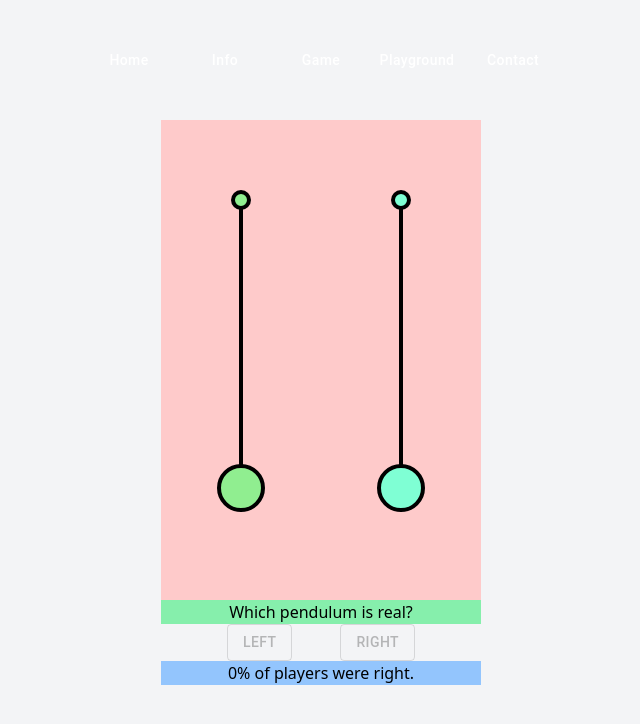
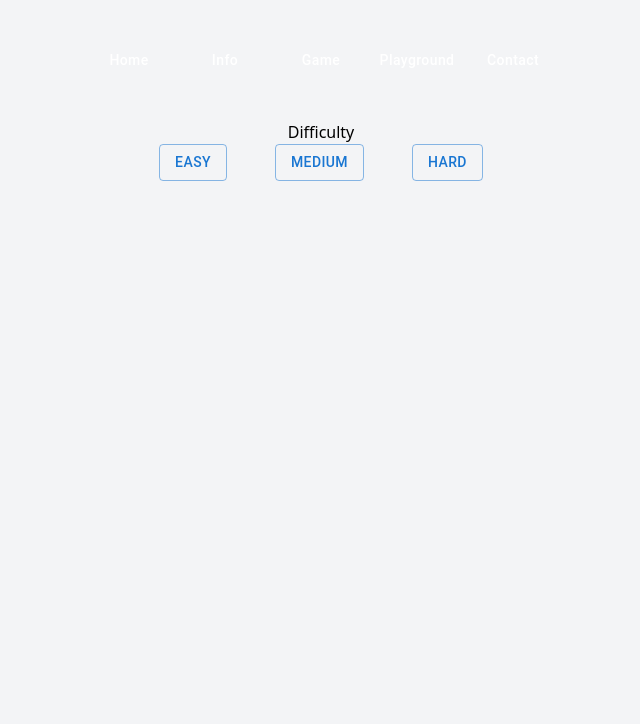
Before and after one commit to RealPendulum/RealPendulum, a Next.js app in the folder real-pendulum/: page /game in a window 1280 px wide. Shown: the top 724 px of the page, without its empty margins (319-959 px from the left). Built offline with nearby package versions, Linux system fonts and the light colour scheme; no server answers.

Commit message:
easy level works

```diff
--- a/real-pendulum/pages/game.tsx
+++ b/real-pendulum/pages/game.tsx
@@ -7,17 +7,67 @@ import { Button } from "@mui/material";
 import axios from "axios";
 
 export default function Game() {
+  const [currentSite, setCurrentSite] = useState(0);
+  const { Site } = GameSites[currentSite];
   return (
     <div className="min-h-screen bg-gray-100">
       <NavigationBar currentSiteUrl={Urls.gameURL} />
       <div className="flex justify-center">
+        <Site currentSite={currentSite} setCurrentSite={setCurrentSite} />
+      </div>
+      {/* <Difficulty currentSite={currentSite} setCurrentSite={setCurrentSite} /> */}
+      {/* <div className="flex justify-center">
         <TwoPendulums />
+      </div> */}
+    </div>
+  );
+}
+
+const GameSites: Site[] = [{ Site: Difficulty }, { Site: TwoPendulums }];
+interface Site {
+  Site: React.FC<DifficultyProps>;
+}
+
+function Difficulty({ currentSite, setCurrentSite }: DifficultyProps) {
+  return (
+    <div>
+      <div className="flex justify-center text-black">Difficulty</div>
+      <div className="flex justify-center">
+        <Button
+          sx={{ mx: 3 }}
+          variant="outlined"
+          color="primary"
+          // disabled={isWaitingToStart || hasAnswered}
+          onClick={() => setCurrentSite(1)}
+        >
+          {"easy"}
+        </Button>
+        <Button
+          sx={{ mx: 3 }}
+          variant="outlined"
+          color="primary"
+          // disabled={isWaitingToStart || hasAnswered}
+          // onClick={() => {
+          // }}
+        >
+          {"medium"}
+        </Button>
+        <Button
+          sx={{ mx: 3 }}
+          variant="outlined"
+          color="primary"
+          // disabled={isWaitingToStart || hasAnswered}
+          // onClick={() => {
+          // }}
+        >
+          {"hard"}
+        </Button>
       </div>
     </div>
   );
 }
 
-export function TwoPendulums() {
+export function TwoPendulums({ currentSite, setCurrentSite }: DifficultyProps) {
   const [isWaitingToStart, setIsWaitingToStart] = useState(true);
   const readyCount = useRef(0);
   const leftId = useRef("");
@@ -112,8 +162,19 @@ export function TwoPendulums() {
         </div>
       )}
       <div className="flex text-black justify-center bg-blue-300 mb-16">
-        {stats}% of players were right.
+        {stats}% of the answers given by the players were correct.
       </div>
+      <Button
+        className={`m-3 flex h-24 w-24 items-center justify-center rounded-full
+            bg-blue-600 hover:bg-blue-800 transition duration-200 hover:scale-125 text-white font-sans font-normal text-base`}
+        sx={{
+          textTransform: "none",
+        }}
+        style={{ color: "white" }}
+        onClick={() => setCurrentSite(0)}
+      >
+        Go back
+      </Button>
     </div>
   );
 }
@@ -144,17 +205,14 @@ function getStats(callback: (stats: number) => void) {
       console.log("stats");
       console.log(response.data);
       const stats = response.data;
-      callback(stats);
+      callback(Number(Number(stats).toFixed(2)));
     })
     .catch((error) => {
       console.log(error);
     });
 }
 
-//endpoint stats, zapytanie get bezparametrowe - ilu użytkowników miało rację, przejść po całej mapie
-// i sprawdzić ile było poprawnych odpowiedzi
-
-// type Data = {
-//   id: string;
-//   answer: string;
-// };
+interface DifficultyProps {
+  currentSite: number;
+  setCurrentSite: (site: number) => void;
+}
```
